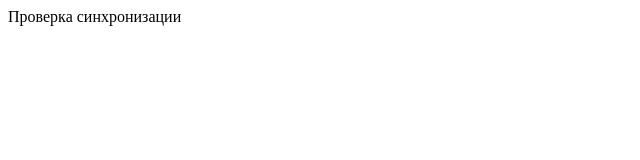
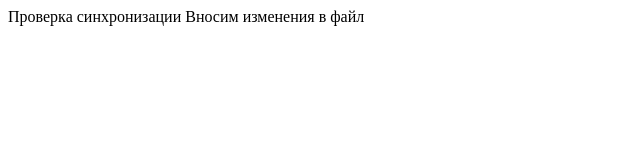
Before and after one commit to TurboSleeker/linkor, a plain HTML site: page index.html in a window 1280 px wide. Shown: the whole page, without its empty margins (0-640 px from the left). Drawn offline with Linux system fonts and the light colour scheme.

Commit message:
Update index.html
Внесли изменения

```diff
--- a/index.html
+++ b/index.html
@@ -5,5 +5,6 @@
 
   <body>
     <span>Проверка синхронизации</span>
+    <span>Вносим изменения в файл</span>
   </body>
 </HTML>
```
